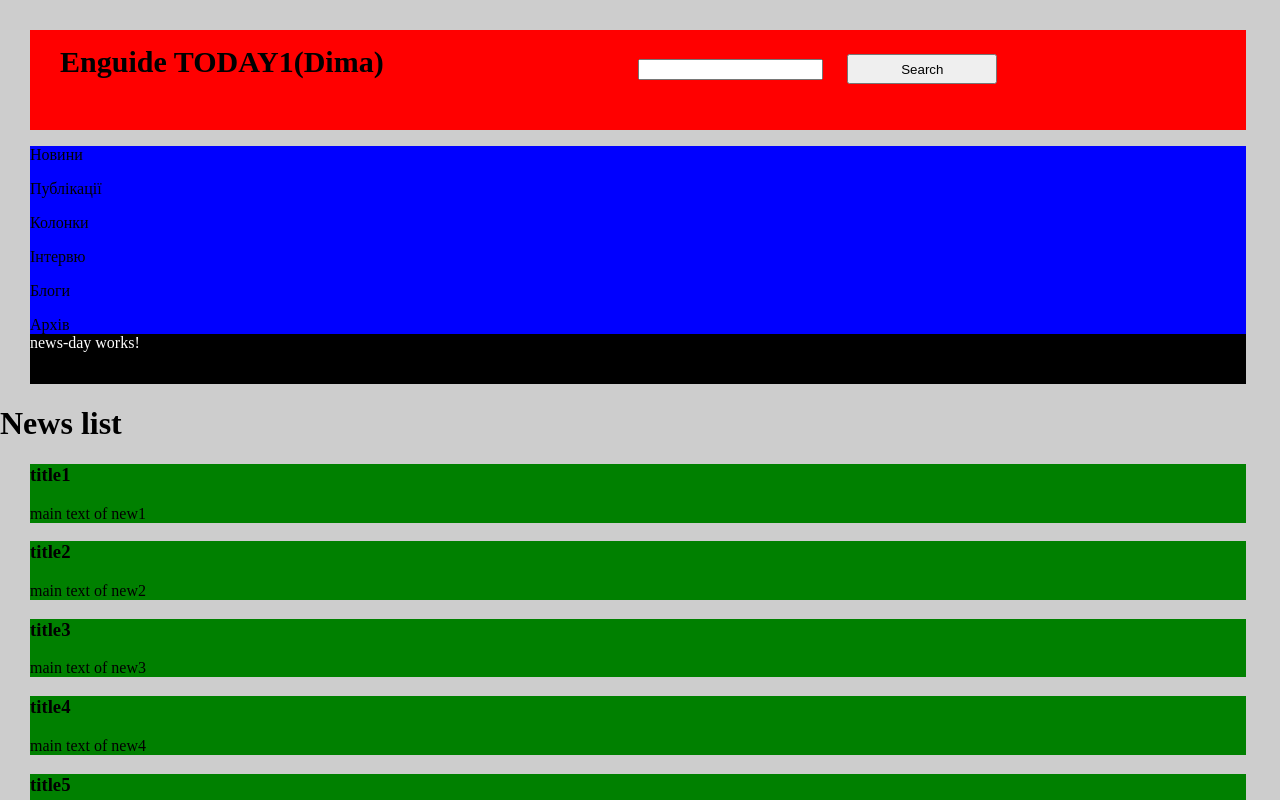
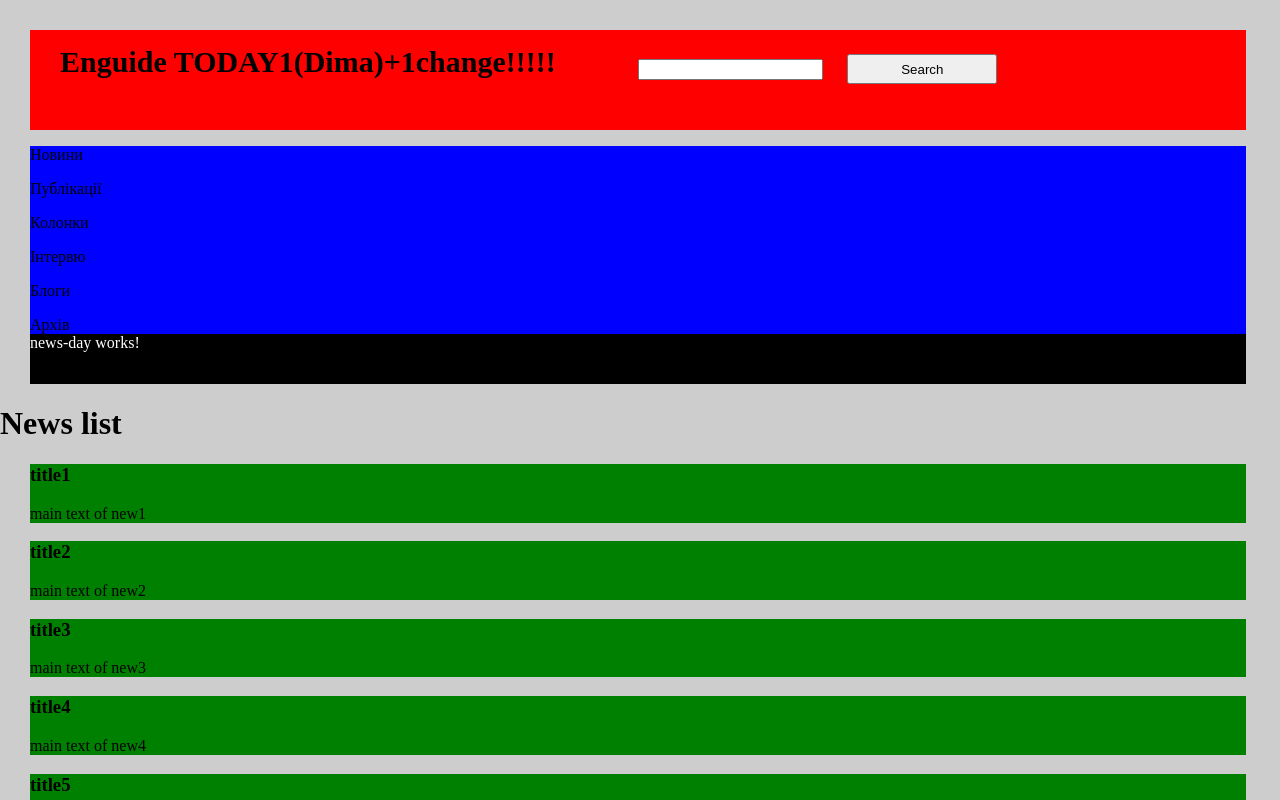
Before and after one commit to su115/strong_testing, an Angular app in the folder angular-test-app/: page / in a window 1280 px wide. Shown: the top 800 px of the page. Built offline with nearby package versions, Linux system fonts and the light colour scheme.

Commit message:
1.3 from Igor

```diff
--- a/angular-test-app/src/app/components/header/header.component.html
+++ b/angular-test-app/src/app/components/header/header.component.html
@@ -1,5 +1,5 @@
 <div id="head">
-<p>Enguide TODAY1(Dima)</p>
+<p>Enguide TODAY1(Dima)+1change!!!!!</p>
 <input type="search" name="search" id="searchinp">
 <button type="button" name="button" id="buttoninp">Search</button>
 </div>
```
